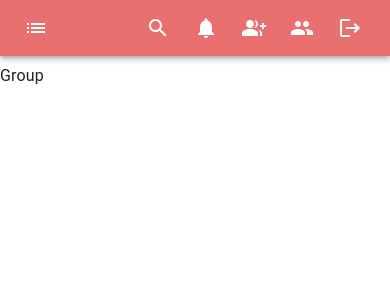
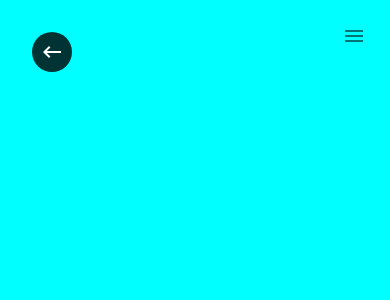
Before and after one commit to syedsohaillahmed/chat-app-frontend, a React (Vite) app: page /group in a window 390 px wide. Shown: the top 300 px of the page. Built offline with nearby package versions, Linux system fonts and the light colour scheme.

Commit message:
Added group chat Responsive layout to handle small and big screens to show group list and converstaion list

```diff
--- a/src/components/Specific/ChatItem.jsx
+++ b/src/components/Specific/ChatItem.jsx
@@ -15,7 +15,6 @@ const ChatItem = ({
   index = 0,
   handleDeleteChat,
 }) => {
-  console.log("samesender", sameSender)
 
   return (
     <Link
--- a/src/pages/Chat.jsx
+++ b/src/pages/Chat.jsx
@@ -13,7 +13,6 @@ const user = {
   name: "sohail",
 };
 
-console.log("sample mesageee", sampleMessage)
 
 const Chat = () => {
   const containerRef = useRef(null);
--- a/src/pages/Group.jsx
+++ b/src/pages/Group.jsx
@@ -1,10 +1,112 @@
-import React from 'react'
-import AppLayout from '../components/layout/AppLayout'
+import React, { useState } from "react";
+import AppLayout from "../components/layout/AppLayout";
+import { Box, Drawer, Grid, IconButton, Tooltip } from "@mui/material";
+import { orange } from "../components/constants/Colors";
+import {
+  BackHandOutlined,
+  Keyboard,
+  KeyboardBackspace,
+  Menu,
+} from "@mui/icons-material";
+import { useNavigate } from "react-router-dom";
 
 const Group = () => {
+  const navigate = useNavigate();
+  const [isdrawerOpen, setIsDrawerOpen] = useState(false);
+
+  const handleMobileMenu = () => {
+    setIsDrawerOpen((prev) => !prev);
+  };
+
+  const navigatBack = () => {
+    navigate("/");
+    console.log("navigate back clicked");
+  };
+
+  const handleCloseDrawer = () => {
+    setIsDrawerOpen(false);
+  };
+
   return (
-    <div>Group</div>
-  )
-}
+    <Grid container height={"100vh"}>
+      <Grid
+        sm={4}
+        // lg={4}
+        sx={{
+          display: {
+            xs: "none",
+            sm: "block",
+          },
+          width: "100%",
+          bgcolor: "bisque",
+        }}
+      >
+        Group list will render here
+      </Grid>
 
-export default AppLayout()(Group)
+      <Grid
+        sm={8}
+        // lg={8}
+        xs={12}
+        sx={{
+          display: "flex",
+          flexDirection: "column",
+          alignItems: "center",
+          position: "relative",
+          backgroundColor: "aqua",
+          padding: "1rem 3rem",
+        }}
+      >
+        <div>
+          <Tooltip title="Back">
+            <IconButton
+              onClick={() => navigatBack()}
+              sx={{
+                position: "absolute",
+                top: "2rem",
+                left: "2rem",
+                bgcolor: "rgb(0, 0, 0, 0.8)",
+                color: "white",
+              }}
+            >
+              <KeyboardBackspace />
+            </IconButton>
+          </Tooltip>
+        </div>
+
+        <div>
+          <Box>
+            <IconButton
+              onClick={handleMobileMenu}
+              sx={{
+                display: {
+                  xs: "block",
+                  sm: "none",
+                  position: "fixed",
+                  right: "1rem",
+                  top: "1rem",
+                },
+              }}
+            >
+              <Menu />
+            </IconButton>
+          </Box>
+        </div>
+        <Drawer
+          sx={{
+            display: {
+              sm: "none",
+              xs: "block",
+            },
+          }}
+          open={isdrawerOpen}
+          onClose={handleCloseDrawer}
+        >
+          GroupList will render here
+        </Drawer>
+      </Grid>
+    </Grid>
+  );
+};
+
+export default Group;
```
